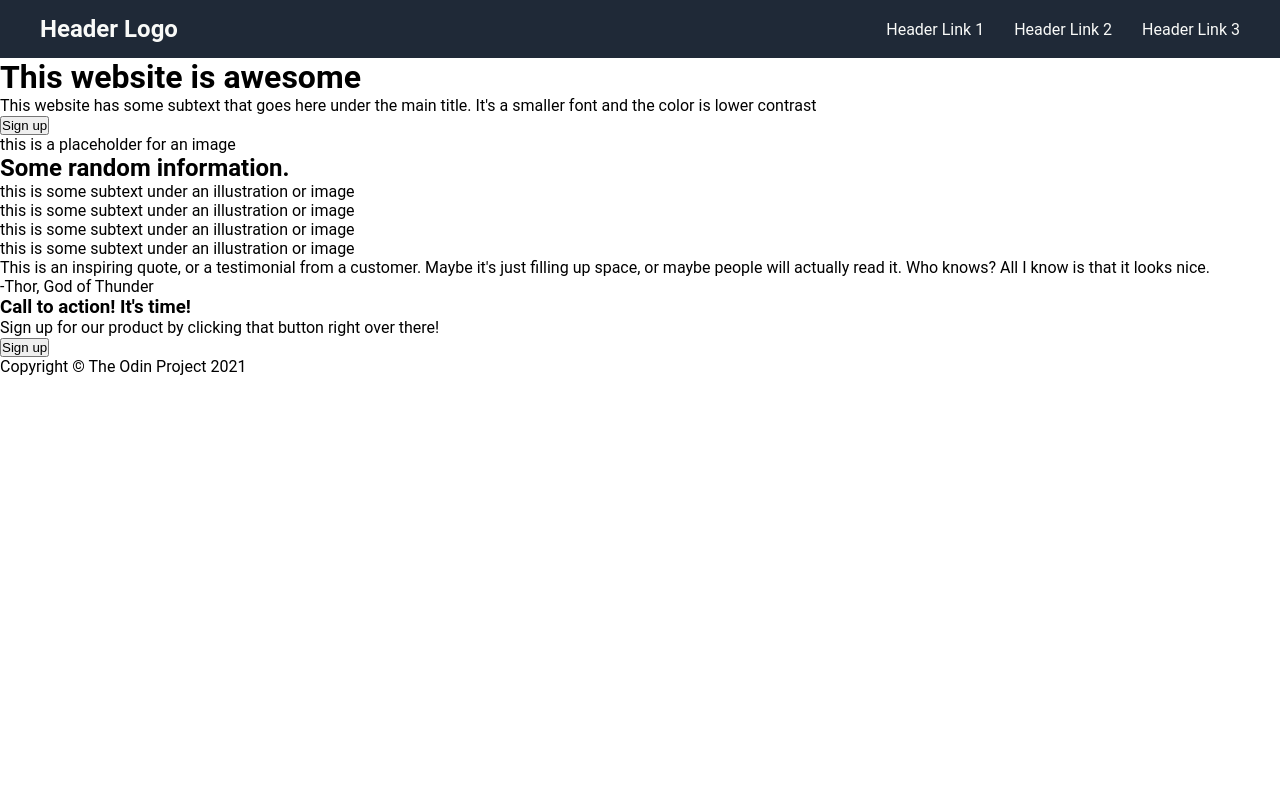
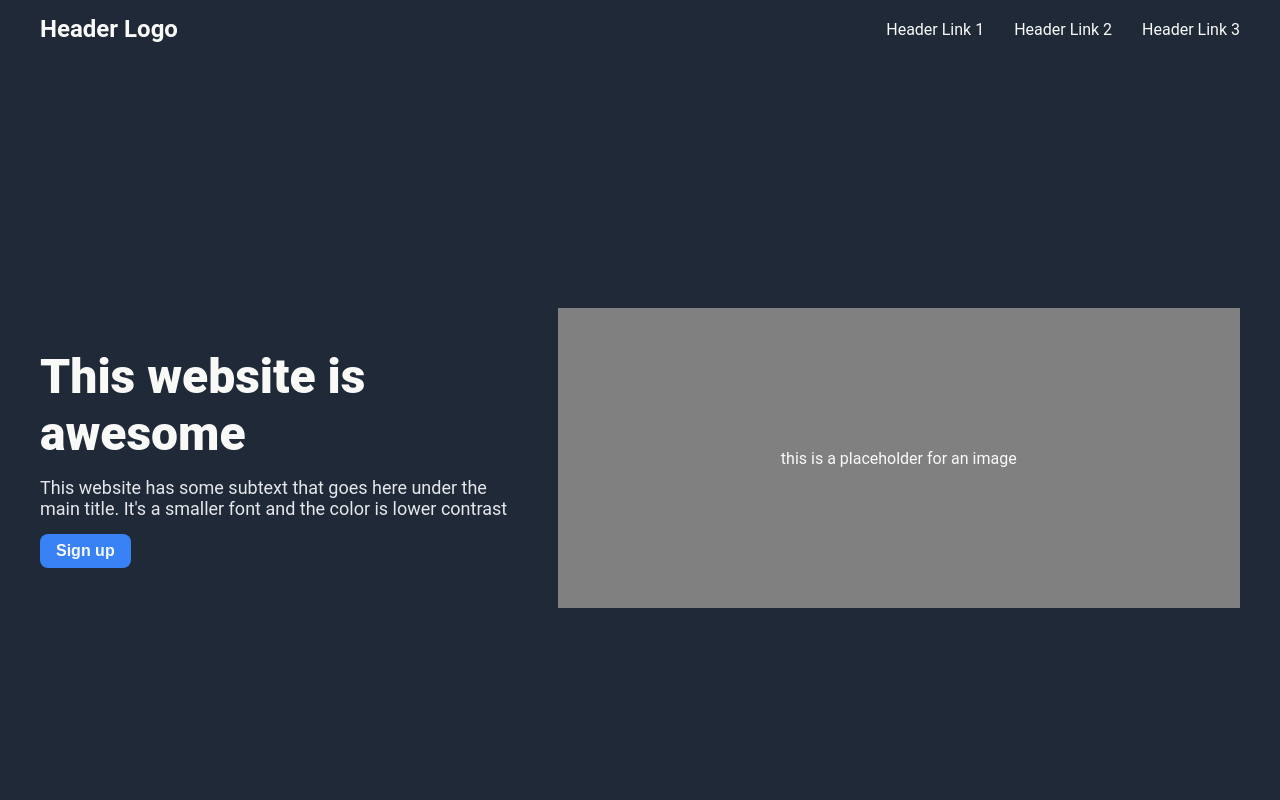
Before and after one commit to mydevsorg/odin-landing-page, a plain HTML site: page index.html in a window 1280 px wide. Shown: the top 800 px of the page. Drawn offline with Linux system fonts and the light colour scheme.

Commit message:
main/hero section of the project completed

```diff
--- a/index.html
+++ b/index.html
@@ -26,16 +26,24 @@
     </header>
 
     <!-- HERO SECTION -->
-    <main>
-      <h1>This website is awesome</h1>
-      <p>
-        This website has some subtext that goes here under the main title. It's
-        a smaller font and the color is lower contrast
-      </p>
-      <button>Sign up</button>
+    <main class="hero">
+      <div class="container">
+        <div class="main">
+          <div class="hero-left">
+            <h1 class="main-text">This website is awesome</h1>
+            <p class="secondary-text">
+              This website has some subtext that goes here under the main title.
+              It's a smaller font and the color is lower contrast
+            </p>
+            <button class="btn-cta">Sign up</button>
+          </div>
 
-      <div>
-        <p>this is a placeholder for an image</p>
+          <div class="hero-right">
+            <div class="placeholder">
+              <p>this is a placeholder for an image</p>
+            </div>
+          </div>
+        </div>
       </div>
     </main>
 
--- a/style.css
+++ b/style.css
@@ -34,6 +34,72 @@
   gap: 30px;
 }
 
+.hero {
+  background-color: #1f2937;
+  color: #f9faf8;
+}
+
+.main {
+  height: 100vh;
+  display: flex;
+  justify-content: space-between;
+  align-items: center;
+  gap: 30px;
+}
+
+.main-text {
+  font-size: 48px;
+  color: #f9faf8;
+  font-weight: 900;
+}
+
+.secondary-text {
+  font-size: 18px;
+  color: #e5e7eb;
+}
+
+.hero-left {
+  width: 500px;
+  display: flex;
+  flex-direction: column;
+  justify-content: center;
+  align-items: flex-start;
+  gap: 15px;
+}
+
+.hero-right {
+  width: 700px;
+  display: flex;
+  justify-content: center;
+  align-items: center;
+}
+
+.placeholder {
+  width: 600px;
+  background-color: grey;
+  flex-grow: 1;
+  display: flex;
+  justify-content: center;
+  align-items: center;
+}
+
+.btn-cta {
+  height: 34px;
+  background-color: #3882f6;
+  color: #f9faf8;
+  font-size: 16px;
+  font-weight: bold;
+  padding: 8px 16px;
+  border: none;
+  border-radius: 8px;
+  flex-grow: 0;
+}
+
+.placeholder {
+  height: 300px;
+  width: 400px;
+}
+
 ul {
   list-style: none;
 }
```
